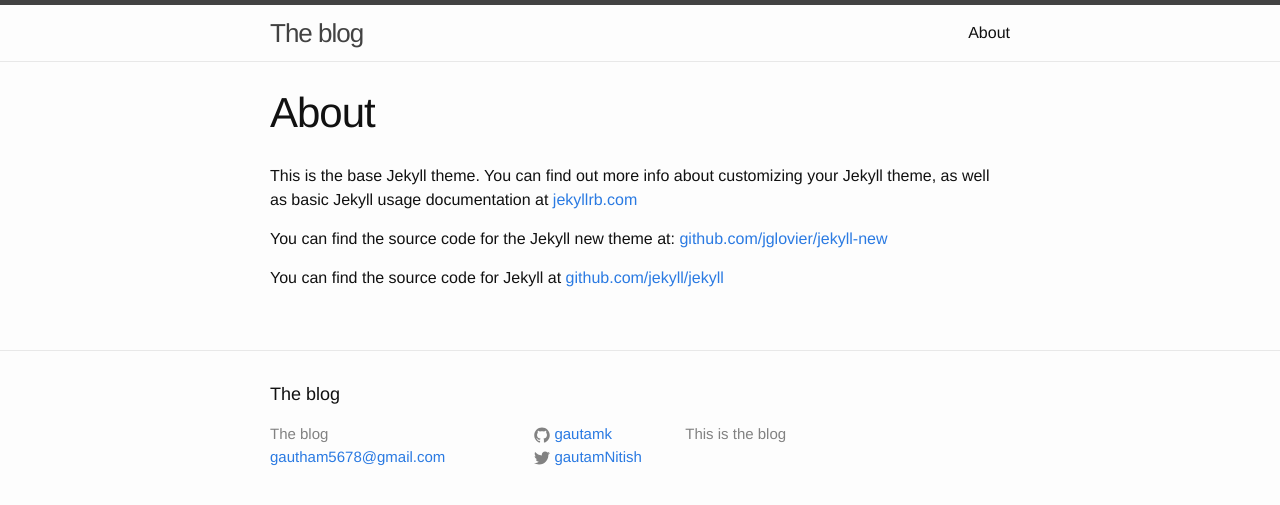
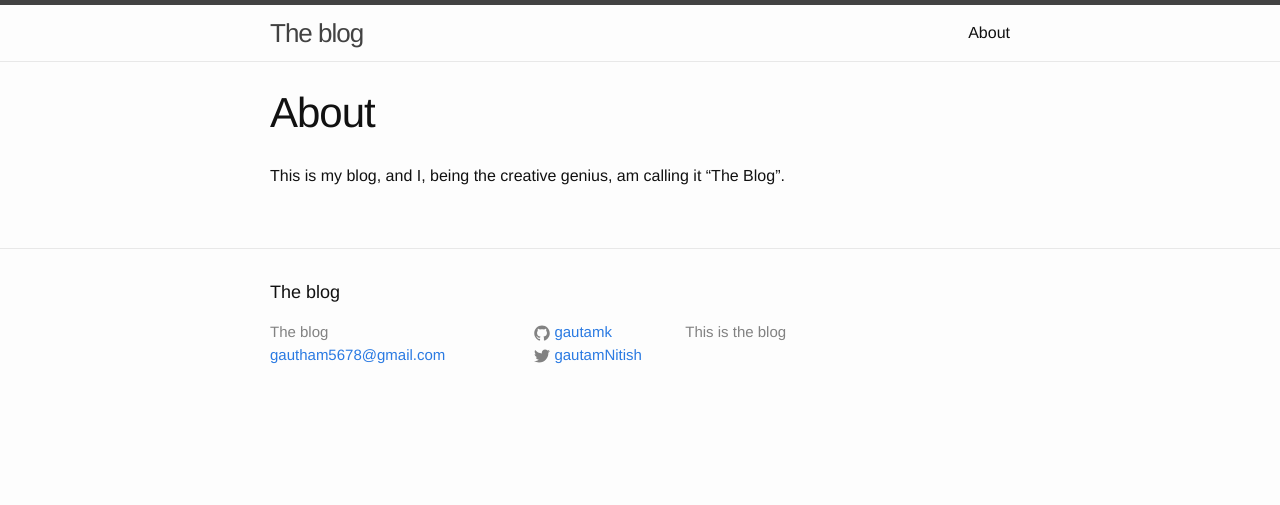
Before and after one commit to gautamk/gautamk.github.io, a Jekyll site: the page built from about.md, in a window 1280 px wide. Shown: the top 505 px of the page. Built offline with Jekyll 4.4.1, drawn with Linux system fonts in a browser that asks for light colours.

Commit message:
Adding ANAME record and about page

```diff
--- /dev/null
+++ b/CNAME
@@ -0,0 +1 @@
+gautamk.com
--- a/about.md
+++ b/about.md
@@ -4,8 +4,4 @@
 permalink: /about/
 ---
 
-This is the base Jekyll theme. You can find out more info about customizing your Jekyll theme, as well as basic Jekyll usage documentation at [jekyllrb.com](http://jekyllrb.com/)
-
-You can find the source code for the Jekyll new theme at: [github.com/jglovier/jekyll-new](https://github.com/jglovier/jekyll-new)
-
-You can find the source code for Jekyll at [github.com/jekyll/jekyll](https://github.com/jekyll/jekyll)
+This is my blog, and I, being the creative genius, am calling it "The Blog".
```
